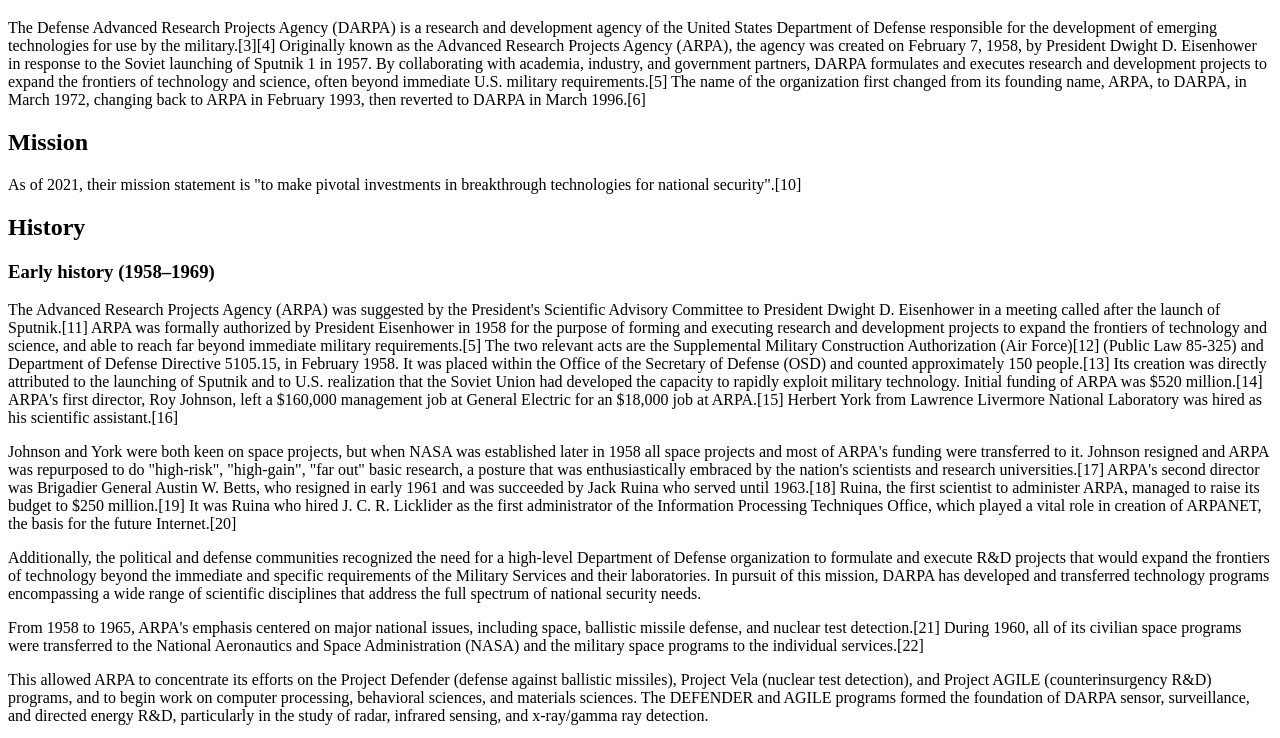
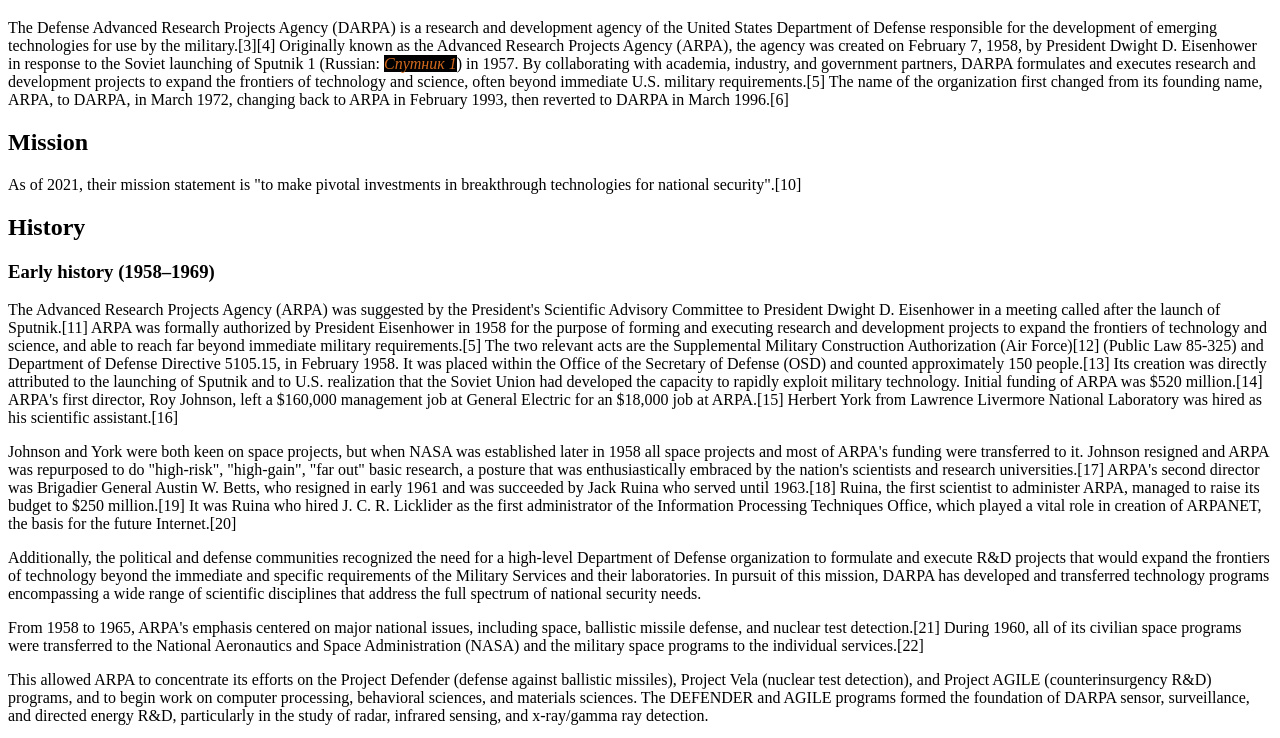
Before and after one commit to Lekaryota/MFP, a plain HTML site: page index.html in a window 1280 px wide. Shown: the part 61-799 px from the top of the page. Drawn offline with Linux system fonts and the light colour scheme.

Commit message:
Привязал таблицу стилей

```diff
--- /dev/null
+++ b/Static/styles/style.css
@@ -0,0 +1,6 @@
+span {
+    font-style: italic;
+    background-color: rgb(0, 0, 0);
+    color: chocolate;
+
+}
--- a/index.html
+++ b/index.html
@@ -7,6 +7,7 @@
     <!--Отвечает за отображение-->
     <title>Home</title>
     <!--имя документа-->
+    <link rel="stylesheet" href="Static/styles/style.css" />
   </head>
 
   <body>
@@ -17,13 +18,14 @@
       for the development of emerging technologies for use by the
       military.[3][4] Originally known as the Advanced Research Projects Agency
       (ARPA), the agency was created on February 7, 1958, by President Dwight D.
-      Eisenhower in response to the Soviet launching of Sputnik 1 in 1957. By
-      collaborating with academia, industry, and government partners, DARPA
-      formulates and executes research and development projects to expand the
-      frontiers of technology and science, often beyond immediate U.S. military
-      requirements.[5] The name of the organization first changed from its
-      founding name, ARPA, to DARPA, in March 1972, changing back to ARPA in
-      February 1993, then reverted to DARPA in March 1996.[6]
+      Eisenhower in response to the Soviet launching of Sputnik 1 (Russian:
+      <span>Спутник 1</span>) in 1957. By collaborating with academia, industry,
+      and government partners, DARPA formulates and executes research and
+      development projects to expand the frontiers of technology and science,
+      often beyond immediate U.S. military requirements.[5] The name of the
+      organization first changed from its founding name, ARPA, to DARPA, in
+      March 1972, changing back to ARPA in February 1993, then reverted to DARPA
+      in March 1996.[6]
     </p>
     <h2>Mission</h2>
     As of 2021, their mission statement is "to make pivotal investments in
@@ -125,6 +127,7 @@
       which is generally seen as the first hypermedia system and an important
       precursor of virtual reality.
     </p>
-    <p></p>
+    <span>Hello there</span>
+    <span>Hello</span>
   </body>
 </html>
```
